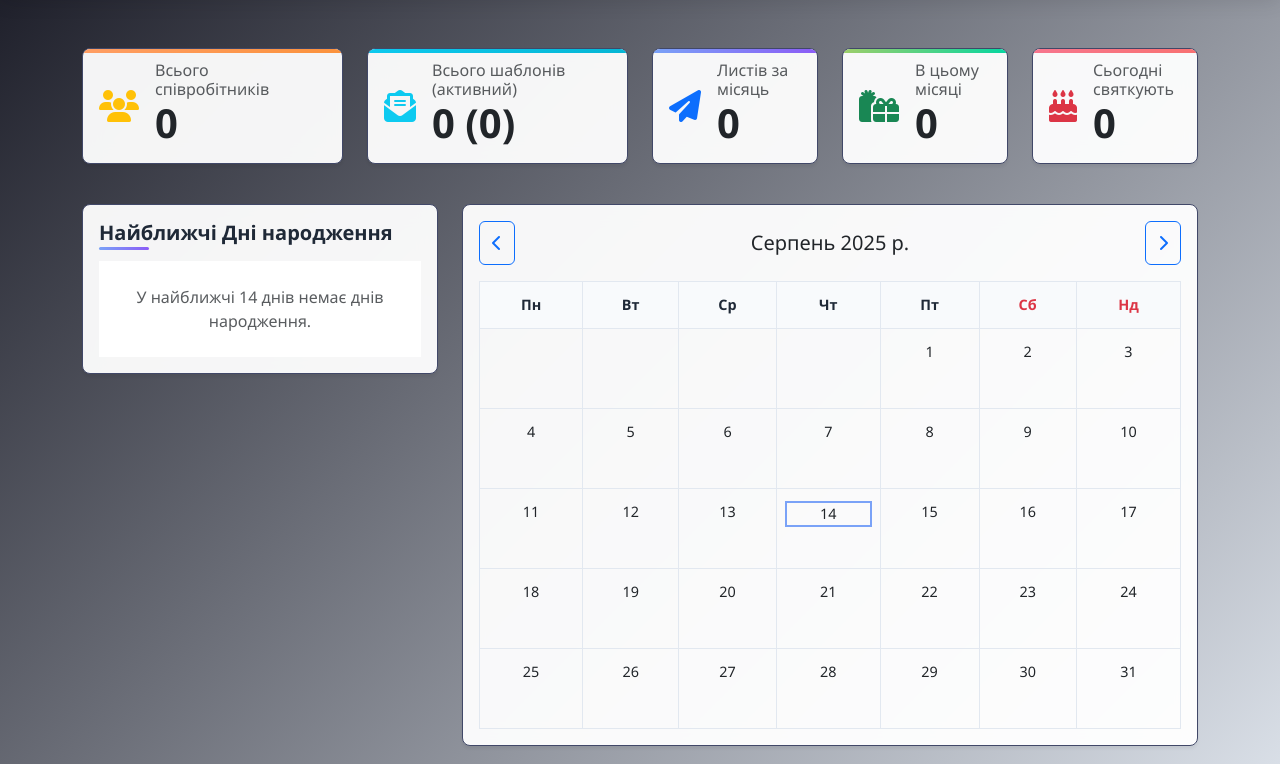
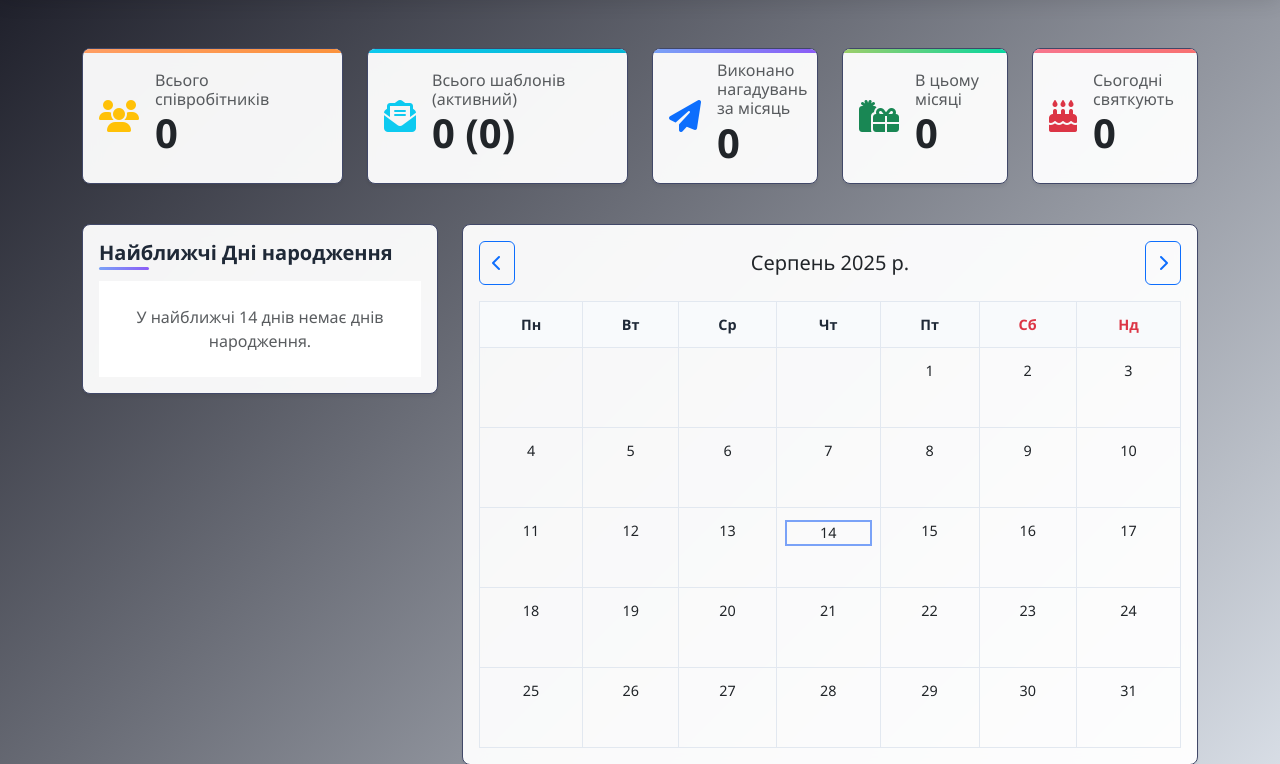
Before and after one commit to sergbondckua/birthday_email_notification_system, a Flask app: page / in a window 1280 px wide. Shown: the part 62-826 px from the top of the page. Run offline with Flask 3, Linux system fonts and the light colour scheme; the visitor is signed in with stand-in values (Sample User, id 1); data that the repository does not hold is empty; parts of the project's set-up code (start-up, migrations or seed data) failed here and were passed over; some libraries are stand-ins or nearby versions.

Commit message:
Update dashboard.html

```diff
--- a/templates/dashboard.html
+++ b/templates/dashboard.html
@@ -273,7 +273,7 @@
         <div class="card-body d-flex align-items-center">
           <i class="fas fa-paper-plane fa-2x text-primary me-3"></i>
           <div>
-            <h6 class="card-subtitle text-muted">Листів за місяць</h6>
+            <h6 class="card-subtitle text-muted">Виконано нагадувань за місяць</h6>
             <p class="display-6 fw-bold mb-0">{{ stats.monthly_emails }}</p>
           </div>
         </div>
```
